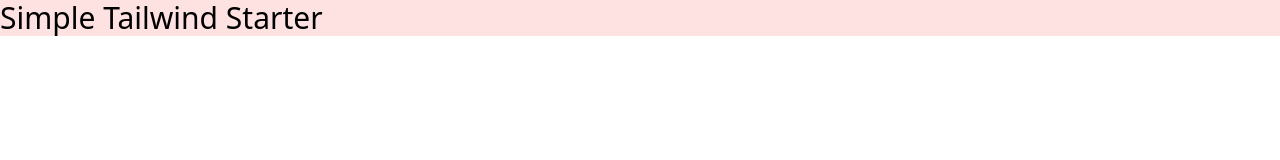
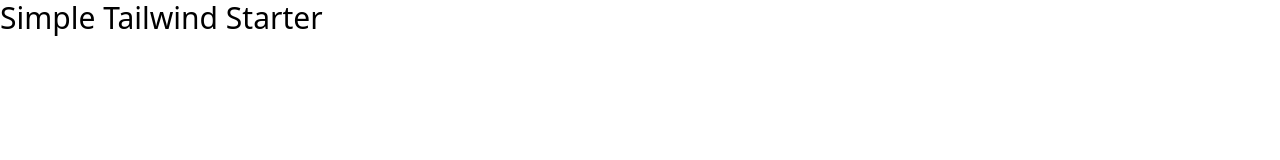
Before and after one commit to Onygo/simple-tailwind-starter, a website: page index.html in a window 1280 px wide. Drawn offline with Linux system fonts and the light colour scheme.

Commit message:
First change

```diff
--- a/index.html
+++ b/index.html
@@ -6,6 +6,6 @@
     <title>Simple Tailwind Starter</title>
 </head>
 <body>
-<h1 class="text-3xl bg-red-100">Simple Tailwind Starter</h1>
+<h1 class="text-3xl">Simple Tailwind Starter</h1>
 </body>
 </html>
```
